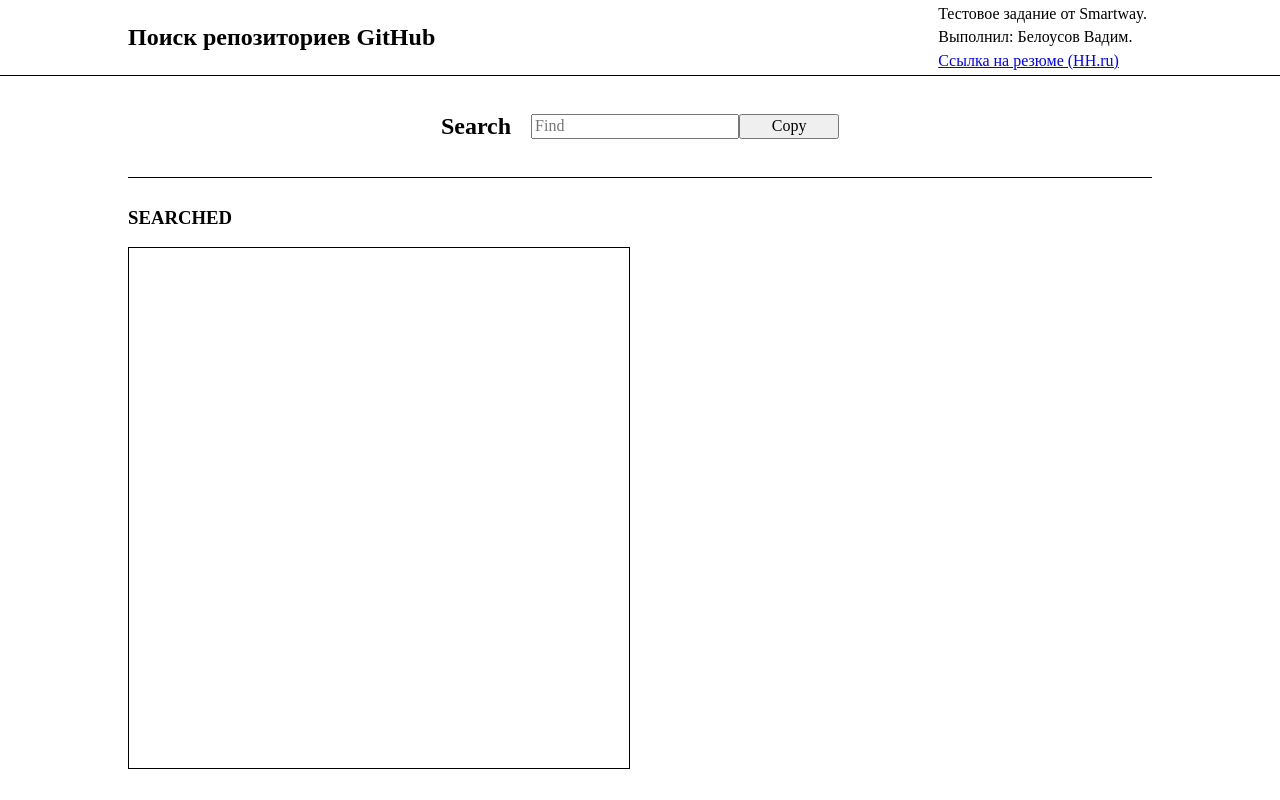
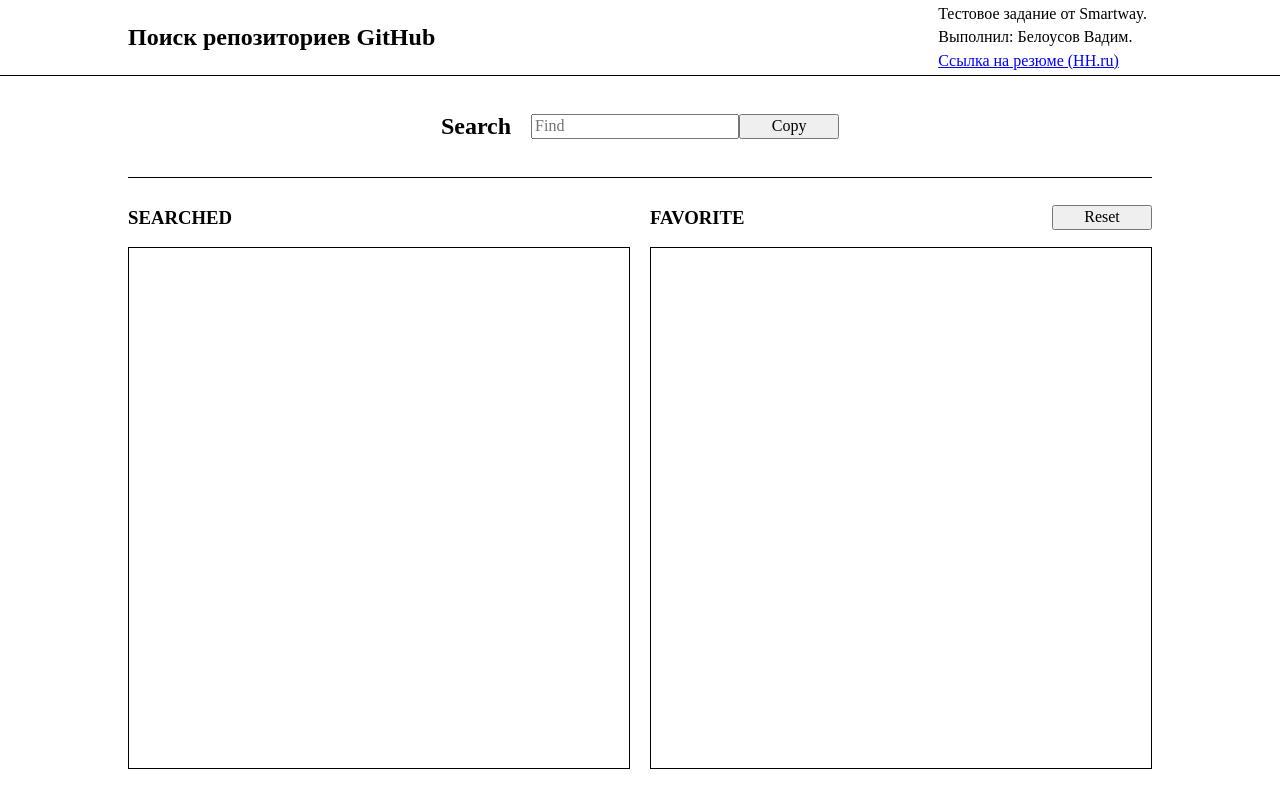
Before and after one commit to TheVadiratti/smartway-test, a React (Vite) app: page / in a window 1280 px wide. Built offline with nearby package versions, Linux system fonts and the light colour scheme.

Commit message:
Добавляет FavoriteRepositories

```diff
--- /dev/null
+++ b/src/components/lowOrder/SearchRepositoriesSection/FavoriteRepositories/FavoriteRepositories.module.css
@@ -0,0 +1,9 @@
+.headingContainer {
+  display: flex;
+  align-items: center;
+  justify-content: space-between;
+}
+
+.heading {
+  text-transform: uppercase;
+}
--- /dev/null
+++ b/src/components/lowOrder/SearchRepositoriesSection/FavoriteRepositories/FavoriteRepositories.tsx
@@ -0,0 +1,42 @@
+import { observer } from 'mobx-react-lite';
+import type Repositories from '../../../../store/repositories/repositories.store';
+import Button from '../../../ui/Button';
+import RepositoryCard from '../../RepositoryCard';
+import ListContainer from '../ListContainer';
+import Styles from './FavoriteRepositories.module.css';
+
+interface Props {
+  repositories: Repositories;
+}
+
+const FavoriteRepositories = observer(({ repositories }: Props) => {
+  const resetClickHandler = () => {
+    repositories.resetFavoriteRepositories();
+  };
+
+  return (
+    <div>
+      <div className={Styles.headingContainer}>
+        <h3 className={Styles.heading}>Favorite</h3>
+        <Button type="button" onClick={resetClickHandler}>
+          Reset
+        </Button>
+      </div>
+      <ListContainer>
+        {repositories.favoriteRepositories.map((repository) => (
+          <RepositoryCard
+            id={repository.id}
+            fullName={repository.fullName}
+            url={repository.url}
+            ownerAvatar={repository.ownerAvatar}
+            starsCount={repository.starsCount}
+            forksCount={repository.forksCount}
+            key={repository.id}
+          />
+        ))}
+      </ListContainer>
+    </div>
+  );
+});
+
+export default FavoriteRepositories;
--- /dev/null
+++ b/src/components/lowOrder/SearchRepositoriesSection/FavoriteRepositories/index.ts
@@ -0,0 +1,3 @@
+import FavoriteRepositories from './FavoriteRepositories';
+
+export default FavoriteRepositories;
--- a/src/components/lowOrder/SearchRepositoriesSection/SearchRepositoriesSection.tsx
+++ b/src/components/lowOrder/SearchRepositoriesSection/SearchRepositoriesSection.tsx
@@ -1,5 +1,7 @@
 import { useState } from 'react';
 import type { RepositoryDto } from '../../../services/types.dto';
+import repositories from '../../../store/repositories';
+import FavoriteRepositories from './FavoriteRepositories';
 import SearchedRepositories from './SearchedRepositories';
 import Styles from './SearchRepositoriesSection.module.css';
 import SectionHeader from './SectionHeader';
@@ -19,6 +21,7 @@ export default function SearchRepositoriesSection() {
         setFoundRepositoriesHandler={setFoundRepositoriesHandler}
       />
       <SearchedRepositories repositoriesList={foundRepositories} />
+      <FavoriteRepositories repositories={repositories} />
     </section>
   );
 }
--- a/src/store/repositories/repositories.store.ts
+++ b/src/store/repositories/repositories.store.ts
@@ -9,7 +9,13 @@ export default class Repositories {
   }
 
   addFavoriteRepository(repository: Repository) {
-    this.favoriteRepositories.push(repository);
+    const isExist = this.favoriteRepositories.some(
+      (item) => item.id === repository.id
+    );
+
+    if (!isExist) {
+      this.favoriteRepositories.push(repository);
+    }
   }
 
   resetFavoriteRepositories() {
```
